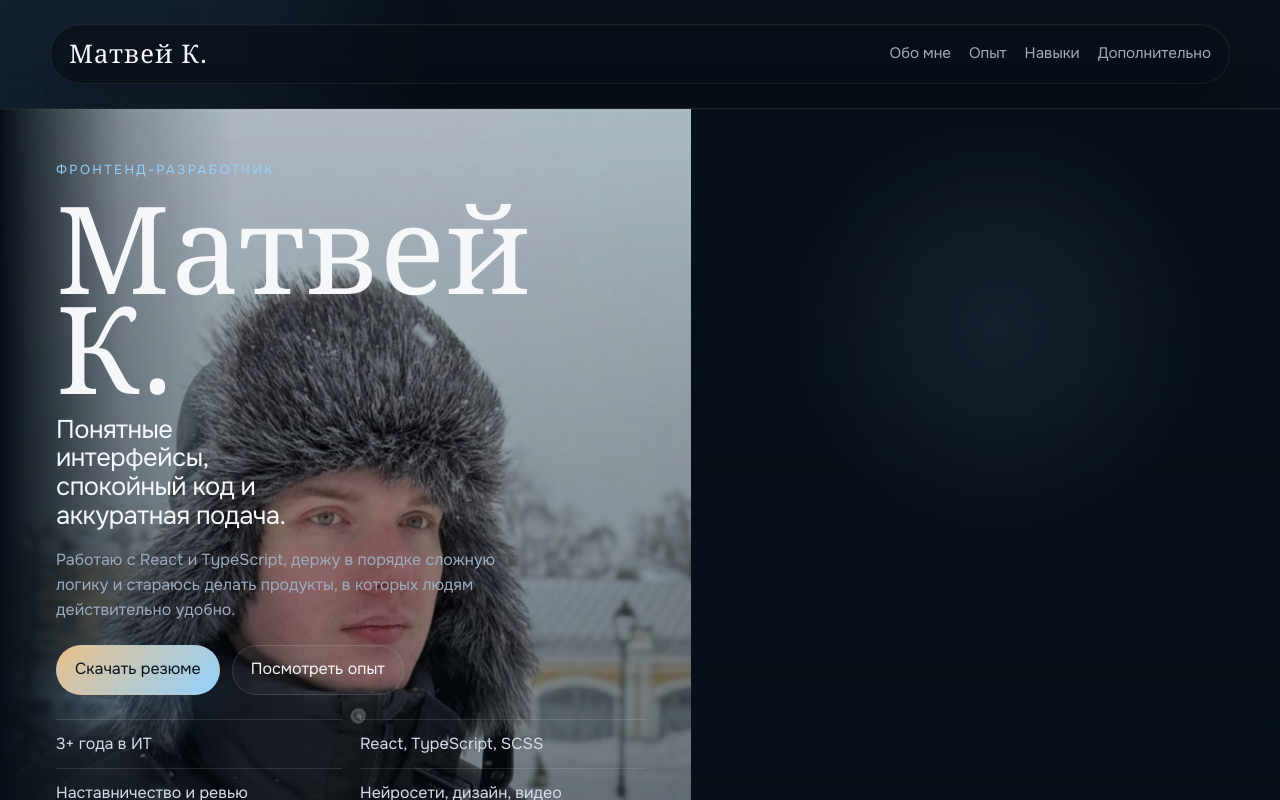
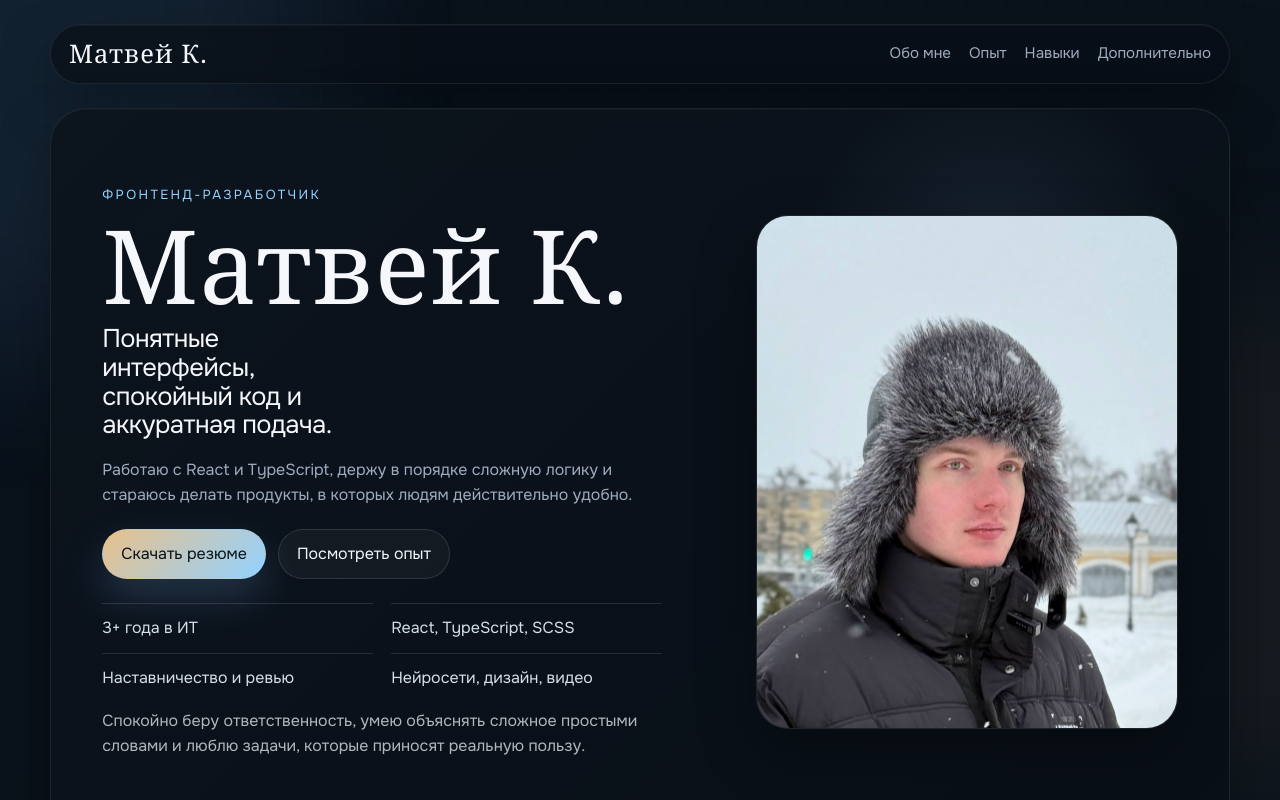
Before and after one commit to kusiq/persona-matvei, a React (Vite) app: page / in a window 1280 px wide. Shown: the top 800 px of the page. Built offline with nearby package versions, Linux system fonts and the light colour scheme; a web font is replaced by a local one.

Commit message:
обнова

```diff
--- a/src/components/Hero/Hero.scss
+++ b/src/components/Hero/Hero.scss
@@ -1,20 +1,19 @@
 .hero {
-  position: relative;
-  min-height: min(860px, calc(100svh - 120px));
-  margin-inline: calc(50% - 50vw);
-  padding: clamp(28px, 4vw, 56px) clamp(20px, 5vw, 56px);
-  border-radius: 0;
-  border-left: 0;
-  border-right: 0;
-  display: flex;
-  align-items: flex-end;
+  min-height: clamp(560px, 78svh, 740px);
+  padding: clamp(28px, 4vw, 52px);
+  border-radius: 36px;
+  display: grid;
+  grid-template-columns: minmax(0, 1.1fr) minmax(300px, 0.82fr);
+  gap: clamp(24px, 4vw, 48px);
+  align-items: center;
   background:
-    radial-gradient(circle at 78% 26%, rgba(155, 207, 255, 0.12), transparent 18%),
-    #071019;
+    radial-gradient(circle at 80% 22%, rgba(155, 207, 255, 0.1), transparent 18%),
+    linear-gradient(135deg, rgba(12, 20, 29, 0.98), rgba(9, 15, 23, 0.92));
 
   @media (max-width: 900px) {
     min-height: auto;
-    padding-block: 108px 36px;
+    grid-template-columns: 1fr;
+    padding-block: 36px;
   }
 }
 
@@ -23,75 +22,16 @@
   height: 100%;
   object-fit: cover;
   object-position: center top;
-  filter: saturate(0.96) contrast(1.04) brightness(0.9);
-  transform: scale(1.02);
+  filter: saturate(0.98) contrast(1.03);
+  transform: scale(1.01);
   animation: hero-photo-in 1s ease both;
 }
 
-.hero__visual,
-.hero__scrim {
-  position: absolute;
-  inset: 0;
-}
-
-.hero__visual {
-  top: 0;
-  right: 0;
-  bottom: 0;
-  width: min(54vw, 780px);
-  overflow: hidden;
-  -webkit-mask-image: linear-gradient(
-    90deg,
-    transparent 0%,
-    rgba(0, 0, 0, 0.72) 18%,
-    #000 34%,
-    #000 100%
-  );
-  mask-image: linear-gradient(
-    90deg,
-    transparent 0%,
-    rgba(0, 0, 0, 0.72) 18%,
-    #000 34%,
-    #000 100%
-  );
-
-  @media (max-width: 900px) {
-    inset: 0;
-    width: auto;
-    -webkit-mask-image: linear-gradient(
-      180deg,
-      #000 0%,
-      rgba(0, 0, 0, 0.9) 48%,
-      rgba(0, 0, 0, 0.34) 76%,
-      transparent 100%
-    );
-    mask-image: linear-gradient(
-      180deg,
-      #000 0%,
-      rgba(0, 0, 0, 0.9) 48%,
-      rgba(0, 0, 0, 0.34) 76%,
-      transparent 100%
-    );
-  }
-}
-
-.hero__scrim {
-  background:
-    linear-gradient(
-      180deg,
-      rgba(7, 16, 24, 0.08) 0%,
-      rgba(7, 16, 24, 0.46) 78%,
-      rgba(7, 16, 24, 0.82) 100%
-    );
-}
-
 .hero__content {
-  position: relative;
-  z-index: 1;
-  width: min(100%, 590px);
+  width: min(100%, 560px);
   display: grid;
   gap: 18px;
-  align-content: end;
+  align-content: center;
   animation: rise 700ms ease both;
 }
 
@@ -107,7 +47,7 @@
   margin: 0;
   color: var(--text-strong);
   font-family: 'Forum', Georgia, serif;
-  font-size: clamp(4.4rem, 10vw, 7.6rem);
+  font-size: clamp(4rem, 8vw, 6.8rem);
   line-height: 0.82;
   letter-spacing: 0.01em;
   text-wrap: balance;
@@ -123,7 +63,7 @@
 }
 
 .hero__lead {
-  max-width: 42ch;
+  max-width: 34rem;
 }
 
 .hero__actions {
@@ -153,18 +93,40 @@
 }
 
 .hero__footnote {
-  max-width: 42ch;
+  max-width: 34rem;
   color: rgba(245, 247, 251, 0.72);
+}
+
+.hero__media {
+  display: flex;
+  justify-content: flex-end;
+  align-items: center;
+}
+
+.hero__photo-frame {
+  width: min(100%, 420px);
+  aspect-ratio: 0.82;
+  overflow: hidden;
+  border-radius: 32px;
+  border: 1px solid rgba(255, 255, 255, 0.08);
+  background: rgba(10, 18, 27, 0.9);
+  box-shadow:
+    0 24px 60px rgba(0, 0, 0, 0.32),
+    inset 0 1px 0 rgba(255, 255, 255, 0.04);
+
+  @media (max-width: 900px) {
+    width: min(100%, 360px);
+  }
 }
 
 @keyframes hero-photo-in {
   from {
     opacity: 0;
-    transform: scale(1.1);
+    transform: scale(1.05) translateY(18px);
   }
 
   to {
     opacity: 1;
-    transform: scale(1.04);
+    transform: scale(1.01) translateY(0);
   }
 }
--- a/src/components/Hero/Hero.tsx
+++ b/src/components/Hero/Hero.tsx
@@ -8,16 +8,6 @@ type HeroProps = {
 export default function Hero({ quickFacts, avatarSrc }: HeroProps) {
   return (
     <section className="hero" id="home">
-      <div className="hero__visual" aria-hidden="true">
-        <img
-          className="hero__photo"
-          src={avatarSrc}
-          alt=""
-        />
-      </div>
-
-      <div className="hero__scrim" />
-
       <div className="hero__content">
         <p className="hero__role">Фронтенд-разработчик</p>
         <p className="hero__brand">Матвей К.</p>
@@ -51,6 +41,16 @@ export default function Hero({ quickFacts, avatarSrc }: HeroProps) {
           словами и люблю задачи, которые приносят реальную пользу.
         </p>
       </div>
+
+      <div className="hero__media">
+        <div className="hero__photo-frame">
+          <img
+            className="hero__photo"
+            src={avatarSrc}
+            alt="Матвей на зимней улице"
+          />
+        </div>
+      </div>
     </section>
   )
 }
```
